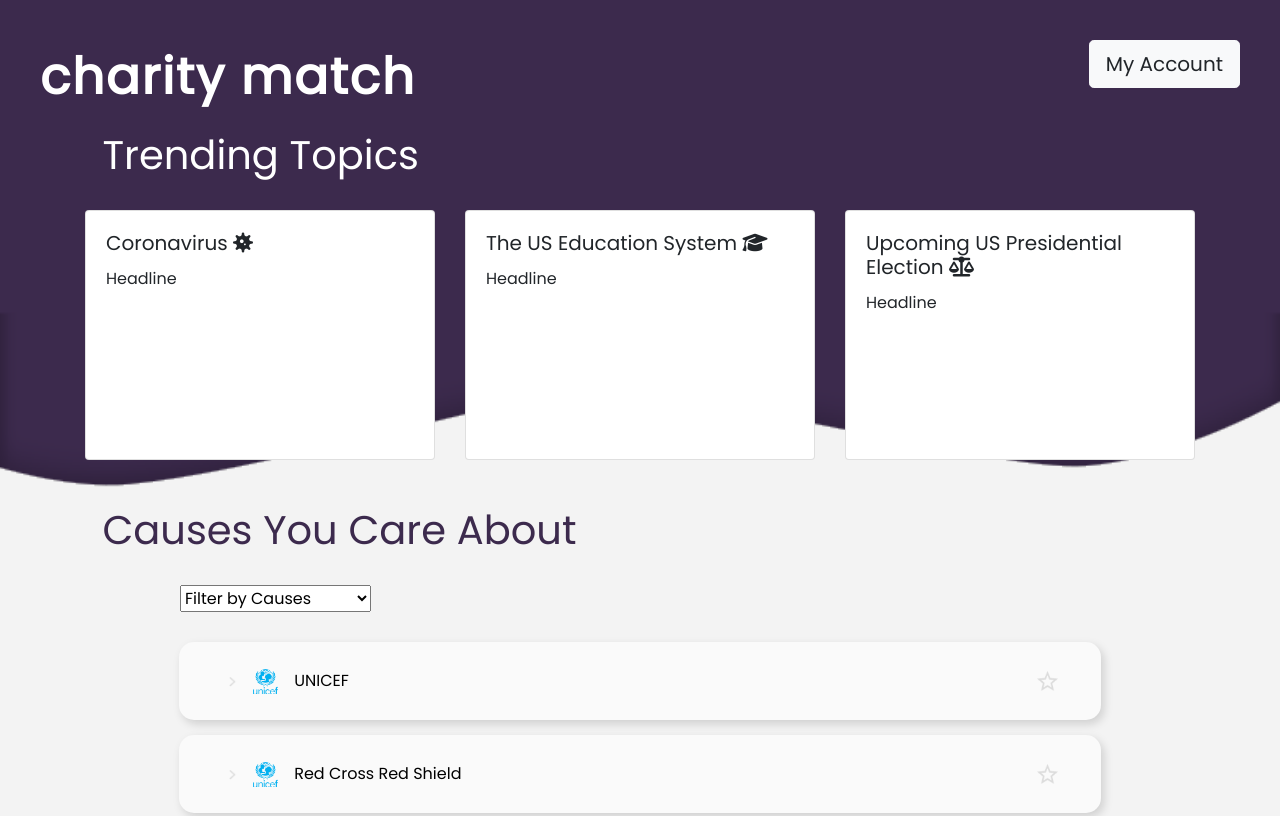
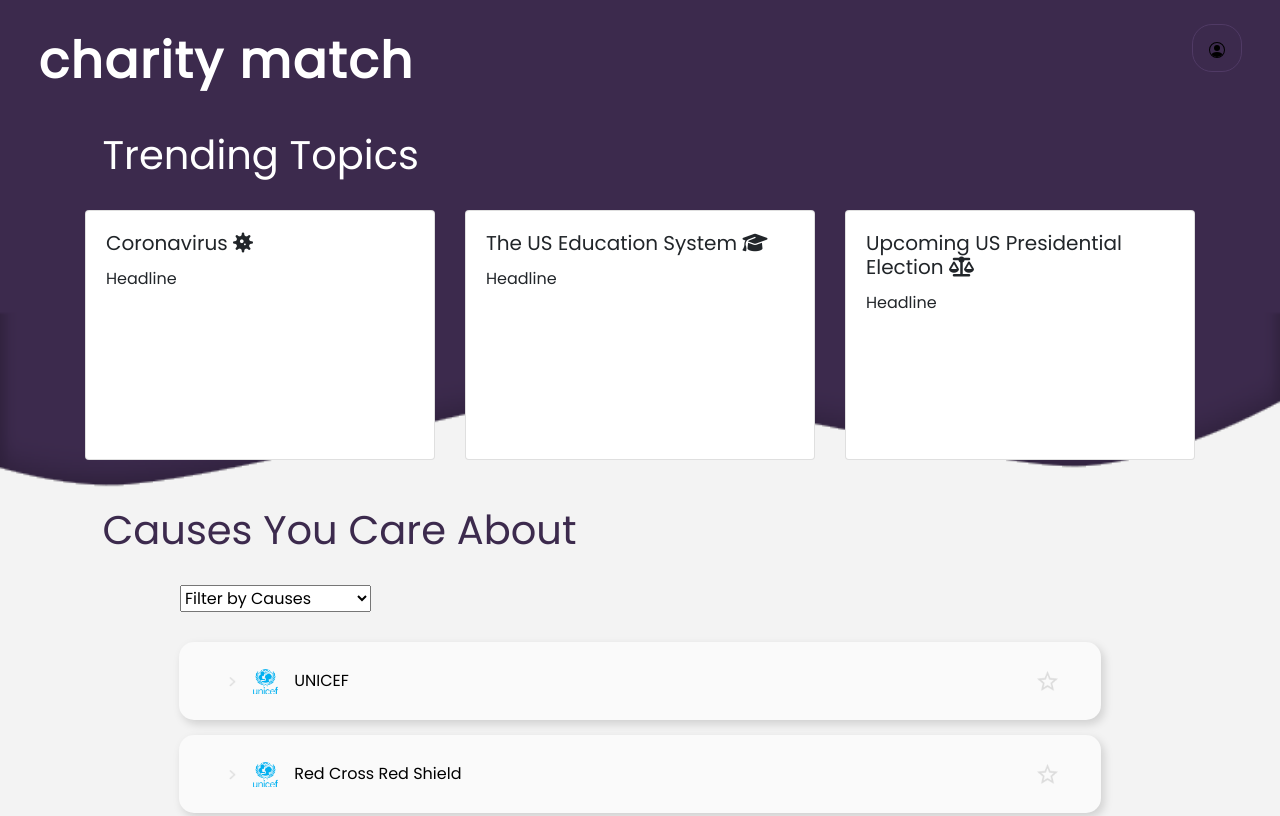
Before and after one commit to nabeel-eledroos/cs326-final-tet, a plain HTML site: page html/app.html in a window 1280 px wide. Shown: the top 816 px of the page. Drawn offline with nearby package versions, Linux system fonts and the light colour scheme.

Commit message:
profile logo

```diff
--- a/css/global_style.css
+++ b/css/global_style.css
@@ -9,18 +9,14 @@ body {
 
 #co-name {
     position: absolute;
-    top: 40px;
-    left: 40px;
-    font-family: Poppins;
+    display: flex;
+    top: 3%;
+    left: 3%;
     font-style: normal;
     font-weight: bold;
     font-size: 50px;
-    line-height: 75px;
-    display: flex;
-    align-items: center;
     text-align: center;
     letter-spacing: 0.035em;
-
     color: #FFFFFF;
 }
 
@@ -31,9 +27,21 @@ body {
     justify-content: center;
 }
 
-#signup-btn {
+#signin-btn {
     position: absolute;
     font-family: Poppins;
-    top: 40px;
-    right: 40px;
+    border: 1px solid #503A65;
+    border-radius: 20px;
+    color: #503A65;
+    top: 3%;
+    right: 3%;
 }
+
+#signin-btn:hover{
+    background-color: #b6b6b6;
+}
+
+#profile-icon {
+    /* this isnt working and im not sure why */
+    fill: white;
+}
--- a/html/app.html
+++ b/html/app.html
@@ -10,11 +10,13 @@
         <link rel="stylesheet" href="../css/app_style.css" />
 
         <script src="https://kit.fontawesome.com/4e60f033de.js" crossorigin="anonymous"></script>
-        <div id="co-name">charity match</div>
-        <button type="button" id="signup-btn" class="btn btn-light btn-lg">My Account</button>
     </head>
     <body>
         <div class="header_img">
+            <div id="co-name">charity match</div>
+            <button type="button" id="signin-btn" class="btn btn-outline-primary btn-lg">
+                <img src="../assets/profile.svg" id="profile-icon" alt="my profile">
+            </button>
             <div id="trending-title"> Trending Topics</div>
             <div class="container cards-wrapper">
                 <div class="row">
```
Also changed, not shown: html/index.html (+1 -1 lines), html/landing.html (+3 -1 lines), assets/profile.svg (added).
